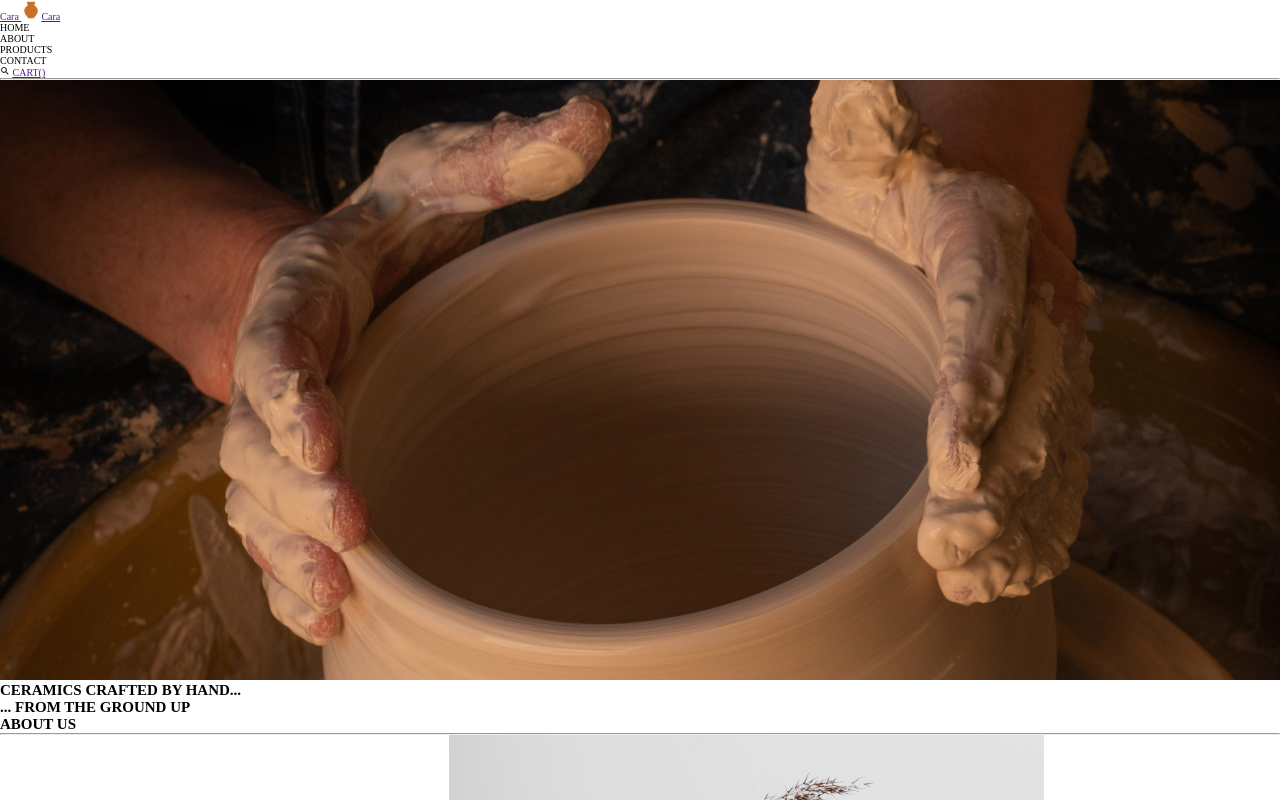
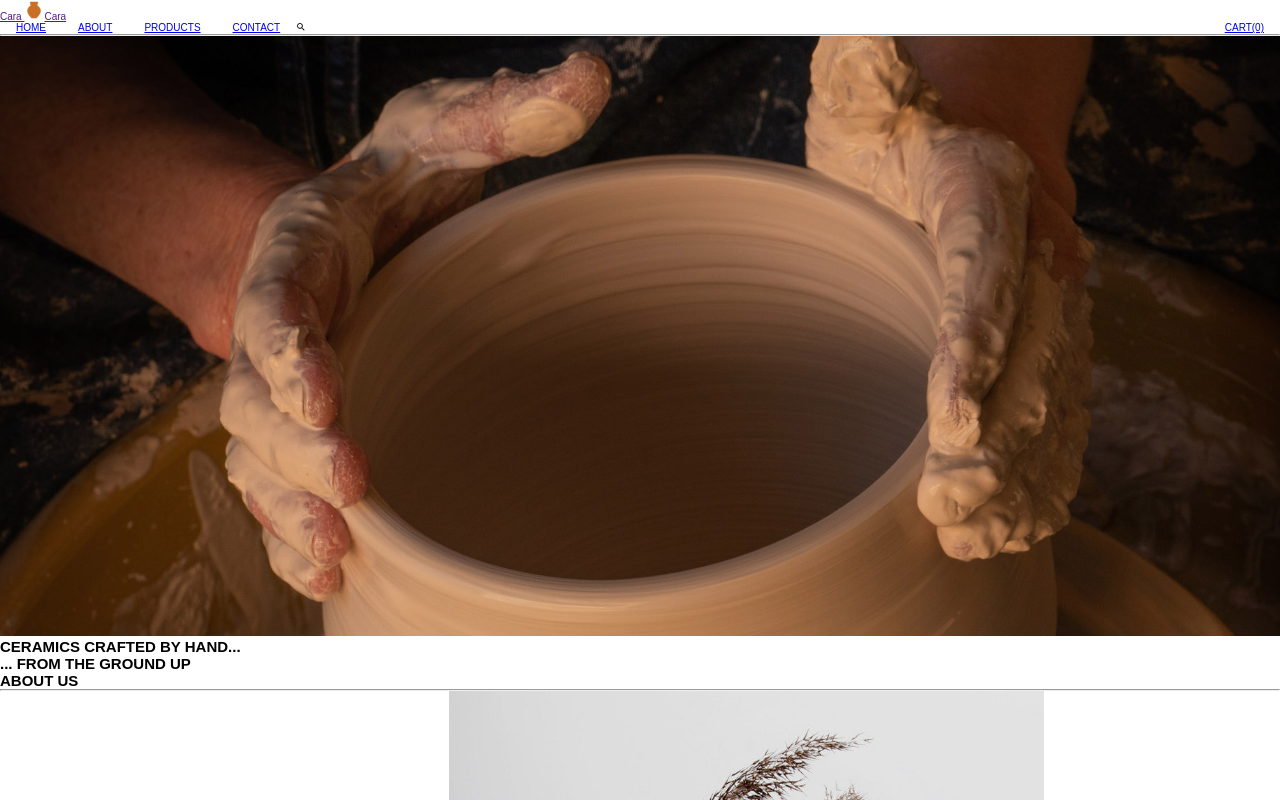
Before and after one commit to Lucy-Ruiz/front-end-project, a plain HTML site: page index.html in a window 1280 px wide. Shown: the top 800 px of the page. Drawn offline with Linux system fonts and the light colour scheme.

Commit message:
aligned horizontal menu and updated to an existing font in mac

```diff
--- a/index.html
+++ b/index.html
@@ -4,7 +4,7 @@
     <meta charset='UTF-8'>
     <meta http-equiv='UX-UA-Compatible' content='IE=edge'>
     <meta name='viewport' content='width=device-width, initial-scale=1.0'>
-    <link rel="stylesheet" type="text/css" href="styles/styles.css">
+    <link rel="stylesheet" type="text/css" href="styles/styles.css"/>
     <title>eCommerce Website Project</title>
 </head>
 <body>
@@ -12,13 +12,13 @@
         <nav>
             <a href=''>Cara <img src='assests/icons8-pottery-96.png' height='20'/>Cara</a>
             <ul>
-                <li>HOME</li>
-                <li>ABOUT</li>
-                <li>PRODUCTS</li>
-                <li>CONTACT</li>
+                <li><a href='#HOME'>HOME</a></li>
+                <li><a href='ABOUT'>ABOUT</a></li>
+                <li><a href='#PRODUCTS'>PRODUCTS</a></li>
+                <li><a href='#CONTACT'>CONTACT</a></li>
+                <li style='float:right'><a class='active' href='#CART'>CART(0)</a></li>
             </ul>
             <img src='assests/1200px-Google_Magnifying_Glass.svg.png' height='10'/>
-            <a href=''>CART()</a>
         </nav>
     </header>
     <hr></hr>
@@ -29,7 +29,7 @@
             <h1>... FROM THE GROUND UP</h1>
         </section>
         <section class='ABOUT'>
-            <h2>ABOUT US</h2>
+            <h1>ABOUT US</h1>
             <hr></hr>
             <img src='assests/Vase_Dame_2048x2048.jpg' height='600'/>
             <img src='assests/Cylinder_unglazed3_2048x2048.jpg' height='800'/>
@@ -47,7 +47,7 @@
                 <br></br>
         </section>
         <section class='PRODUCTS'>
-            <h2>OUR PRODUCTS</h2>
+            <h1>OUR PRODUCTS</h1>
             <hr></hr>
                 <br></br>
         </section>
@@ -231,11 +231,11 @@
             </section>
     </main>
     <footer>
-        <a href=''><img src='assests/icons8-youtube-96.png' height='30'/></a>
-        <a href=''><img src='assests/icons8-facebook-96 (1).png' height='30'/></a>
+        <a href='https://www.youtube.com/'><img src='assests/icons8-youtube-96.png' height='30'/></a>
+        <a href='https://www.facebook.com/'><img src='assests/icons8-facebook-96 (1).png' height='30'/></a>
         <a href=''>Cara <img src='assests/icons8-pottery-96 (1).png' height='40'/>Cara</a>
-        <a href=''> <img src='assests/icons8-twitter-96.png' height='30'/></a>
-        <a href=''><img src='assests/icons8-instagram-96.png' height='30'/></a>
+        <a href='https://twitter.com/?lang=en'> <img src='assests/icons8-twitter-96.png' height='30'/></a>
+        <a href='https://www.instagram.com/'><img src='assests/icons8-instagram-96.png' height='30'/></a>
         <p>
             Pretium nibh ipsum consequat nisl vel pretium.
         </p>
--- a/styles/styles.css
+++ b/styles/styles.css
@@ -1,17 +1,37 @@
 *,
 *::before,
-*::after {
+*::after{
     margin: 0;
     padding: 0;
     box-sizing: inherit;
 }
 
-html {
+html{
     box-sizing: border-box;
     font-size: 62.5%;
+    font-family: 'Arial'
 }
 
+body{
+    font-family: 'Arial';
+}
 
-.my-class {
-    color:aqua;
+ul{
+    list-style-type:none;
+    margin: 0;
+    padding: 0;
 }
+
+li{
+    float:left
+}
+
+li a{
+    text-align: center;
+    padding: 14px 16px;
+}
+
+.my-class{
+    color:red;
+    font-family: 'Arial'
+}
```
